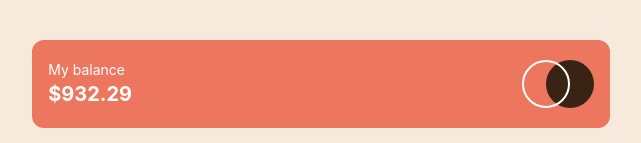
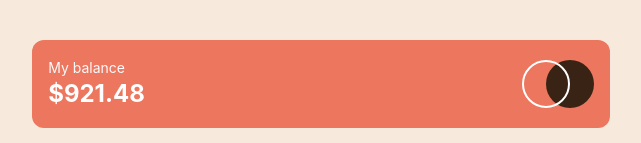
Before and after one commit to nimanek/frontend-mentor-challenges, a React (Vite) app in the folder expenses-chart-component/: page / in a window 1280 px wide. Shown: the top 143 px of the page, without its empty margins (319-960 px from the left). Built offline with nearby package versions, Linux system fonts and the light colour scheme.

Commit message:
fixed some styles

```diff
--- a/expenses-chart-component/src/components/MyBalance.tsx
+++ b/expenses-chart-component/src/components/MyBalance.tsx
@@ -3,8 +3,8 @@ const MyBalance = () => {
         <>
             <div className="bg-[#ED765E] flex items-center justify-between rounded-xl p-4 w-full h-22 text-white">
                 <div className="flex flex-col">
-                    <span className="text-sm">My balance</span>
-                    <p className="font-bold text-xl">$932.29</p>
+                    <span className="text-sm text-gray-50">My balance</span>
+                    <p className="font-bold text-2xl">$921.48</p>
                 </div>
                 <img src="./logo.svg" alt="logo" />
             </div>
```
